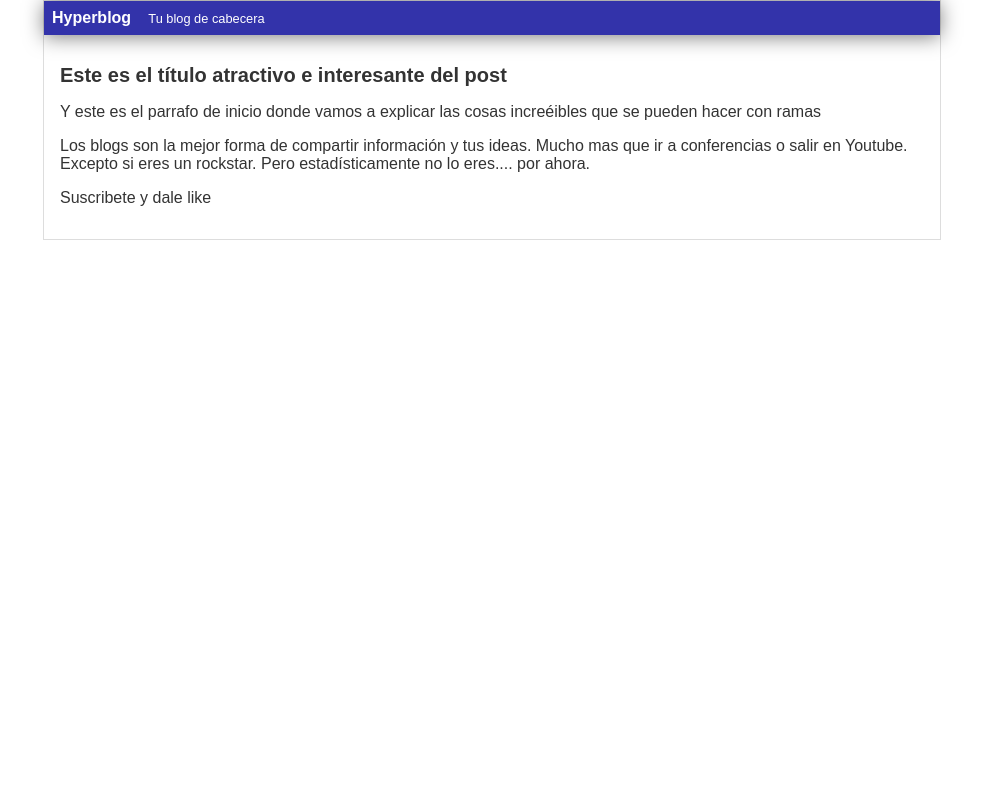
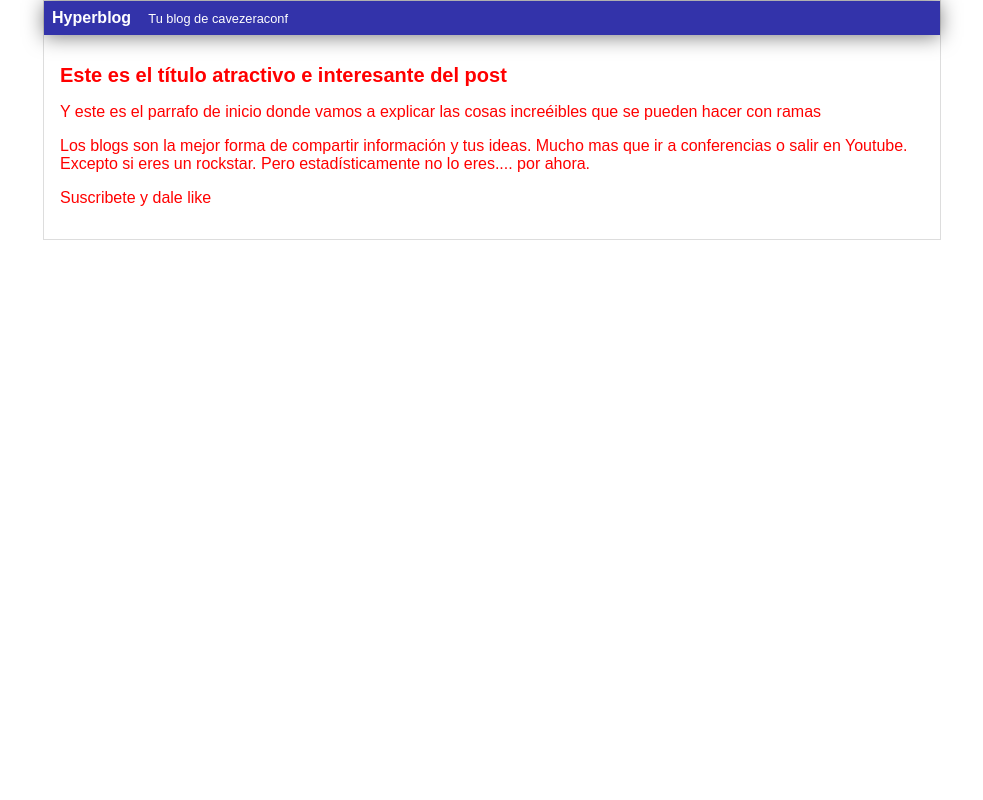
Before and after one commit to eidrwell/platzi, a PHP site: page /blogspot.html in a window 1280 px wide. Shown: the whole page, without its empty margins (148-1131 px from the left). Run offline with PHP 8.4, Linux system fonts and the light colour scheme.

Commit message:
Modifique cabezera y color del texto

```diff
--- a/Git/blogspot.html
+++ b/Git/blogspot.html
@@ -7,7 +7,7 @@
         <div id="container">
             <div id="cabecera">
                 Hyperblog
-                <span id="tagline">Tu blog de cabecera</span>
+                <span id="tagline">Tu blog de cavezeraconf</span>
             </div>
             <div id="post">
                 <h1>Este es el título atractivo e interesante del post</h1>
--- a/Git/css/estilos.css
+++ b/Git/css/estilos.css
@@ -1,6 +1,6 @@
 body
 {
-    color: #333;
+    color: red;
     text-align: center;
     font-family: Arial;
     font-size: 16px;
```
